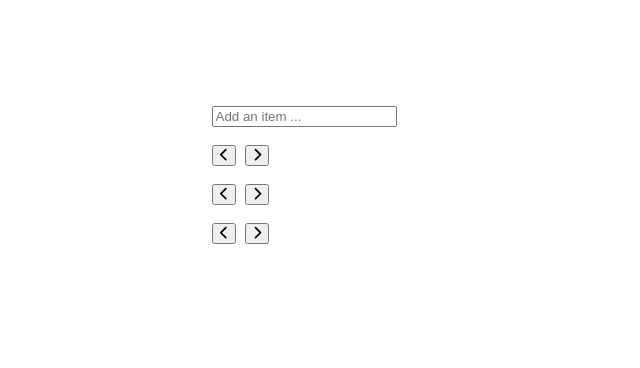
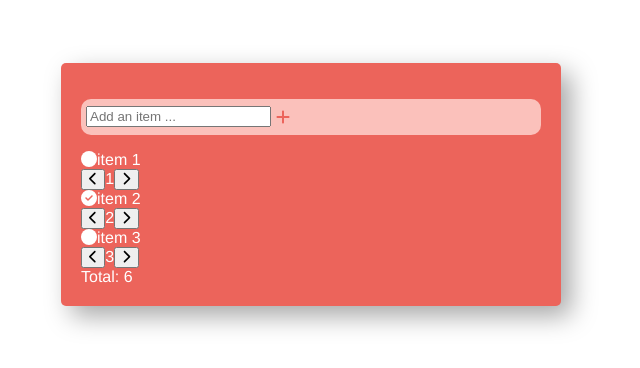
Before and after one commit to AmberYounus/Shopping-List-App, a React (Create React App) app: page / in a window 1280 px wide. Shown: the part 216-584 px from the top of the page, without its empty margins (329-969 px from the left). Built offline with nearby package versions, Linux system fonts and the light colour scheme.

Commit message:
update index.css file

```diff
--- a/src/index.css
+++ b/src/index.css
@@ -16,3 +16,27 @@ body{
   align-items: center;
   min-height: 100vh;
 }
+.main{
+  background-color: #ec645b;
+  width: 500px;
+  height: min-content;
+  border-radius: 5px;
+  padding: 20px;
+  box-shadow: 10px 10px 26px 0px rgba(0,0,0,0.35);
+}
+.title{
+  text-align: center;
+}
+.add-item-box{
+  background: #fbc1bb;
+  color: #ec645b;
+  margin-top: 1em;
+  margin-bottom: 1em;
+  display: flex;
+  align-items: center;
+  border-radius: 10px;
+  padding: 5px;
+}
+.add-item-box svg{
+  margin: 5px;
+}
```
